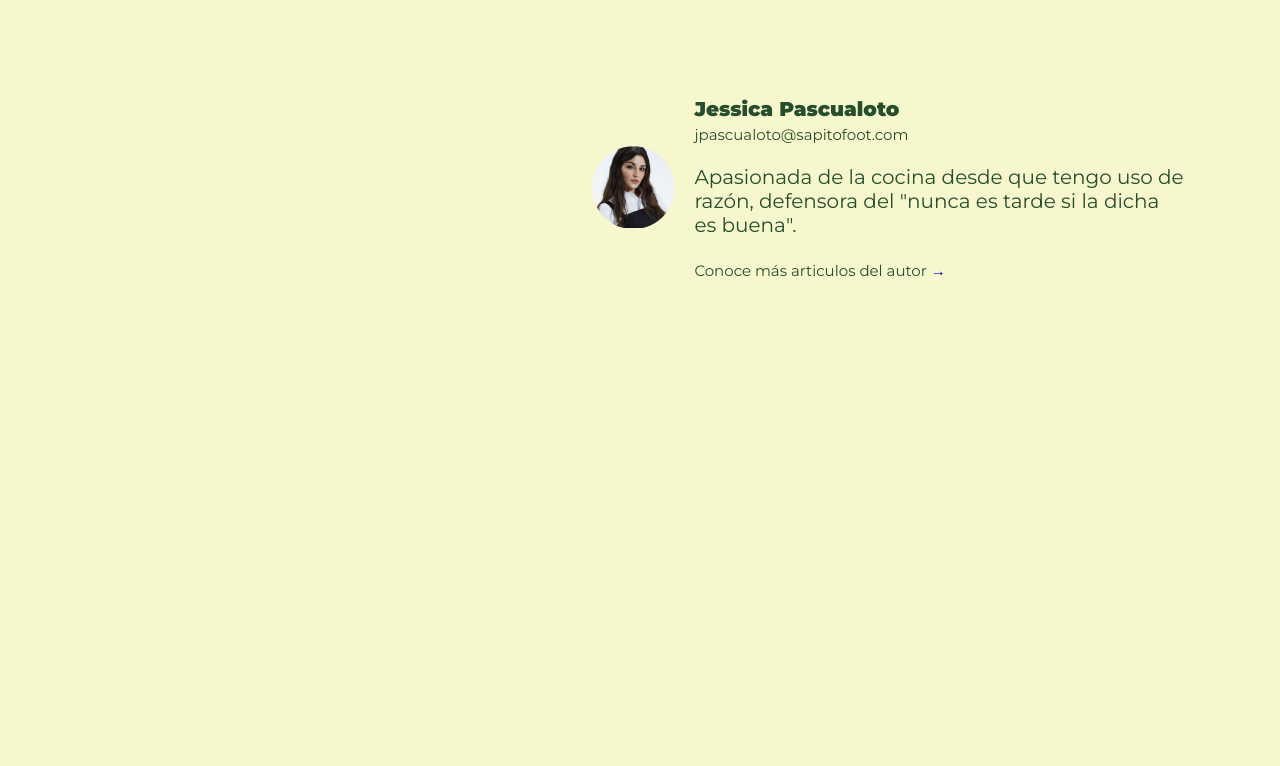
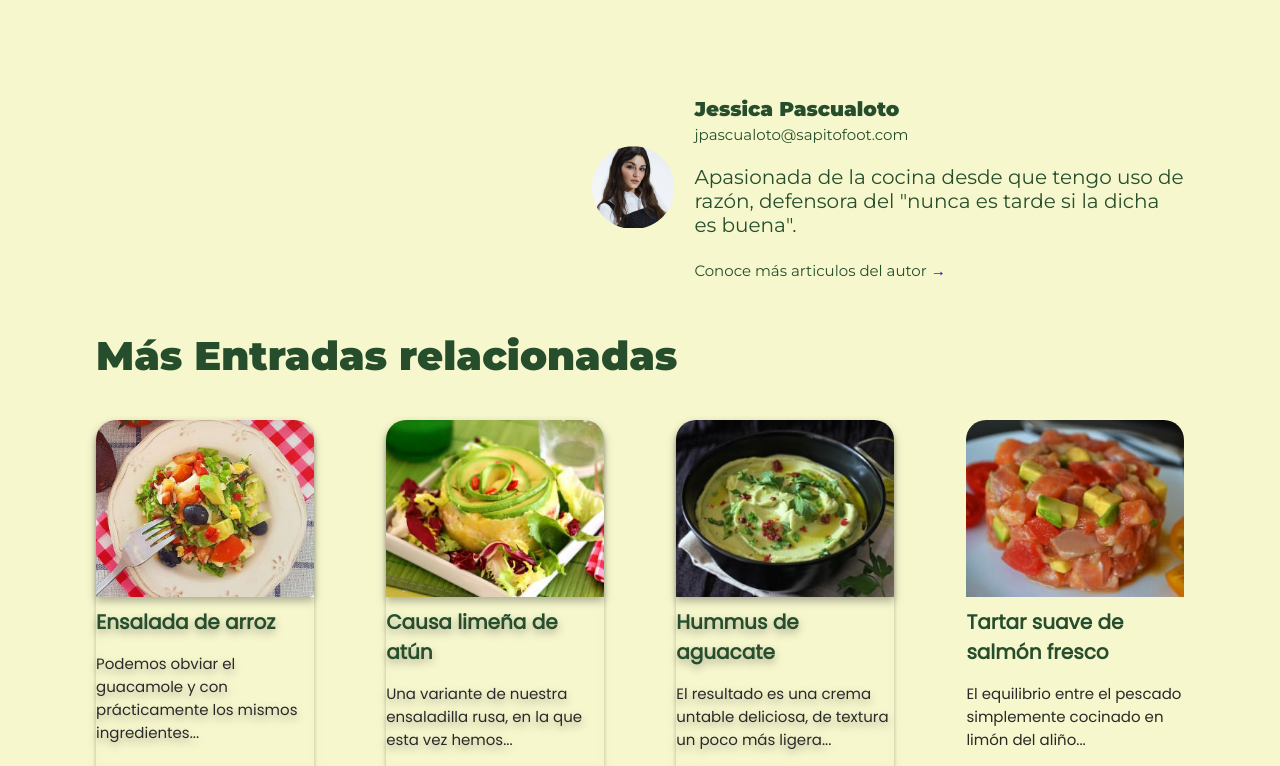
Before and after one commit to Kajoha/sapito-food, a website: page index.html in a window 1280 px wide. Shown: the part 2031-2797 px from the top of the page. Before the commit the page ends 2362 px from the top, so only its background shows below. Drawn offline with Linux system fonts and the light colour scheme.

Commit message:
added entries

```diff
--- a/index.html
+++ b/index.html
@@ -50,7 +50,7 @@
       </p>
     </div>
 
-    <div class="ads-cupon">
+    <div class="ads-cupon shadow ">
       <p>Compra en línea los
         mejores platillos en oferta, con hasta un 50% de descuento</p>
       <img src="img/ad-discuont-1.png" alt="ensalada de tomates sherrys de la casa">
@@ -120,6 +120,54 @@
         <span>Conoce más articulos del autor <a href="#">&#8594</a></span>
       </div>
     </div>
+
+    <div class="entries">
+      <h1 class="entries__title">Más Entradas relacionadas</h1>
+
+      <div class="entries__items">
+        <div class="entries__items--recipe shadow ">
+          <img sizes="(max-width: 300px) 100vw, 300px" srcset="
+          img/arroz-cocinillas_zrnaoe_c_scale,w_100.jpg 100w,
+          img/arroz-cocinillas_zrnaoe_c_scale,w_300.jpg 300w" src="img/arroz-cocinillas_zrnaoe_c_scale,w_100.jpg"
+            alt="">
+          <div>
+            <h5>Ensalada de arroz</h5>
+            <p>Podemos obviar el guacamole y con prácticamente los mismos ingredientes...</p>
+          </div>
+        </div>
+        <div class="entries__items--recipe shadow ">
+          <img sizes="(max-width: 300px) 100vw, 300px" srcset="
+            img/atun-cocinillas_zjlhef_c_scale,w_100.jpg 100w,
+            img/atun-cocinillas_zjlhef_c_scale,w_300.jpg 300w" src="img/atun-cocinillas_zjlhef_c_scale,w_100.jpg"
+            alt="">
+          <div>
+            <h5>Causa limeña de atún</h5>
+            <p>Una variante de nuestra ensaladilla rusa, en la que esta vez hemos...</p>
+          </div>
+        </div>
+        <div class="entries__items--recipe shadow ">
+          <img sizes="(max-width: 300px) 100vw, 300px" srcset="
+            img/hummus-cocinillas_ht0tex_c_scale,w_100.jpg 100w,
+            img/hummus-cocinillas_ht0tex_c_scale,w_300.jpg 300w" src="img/hummus-cocinillas_ht0tex_c_scale,w_100.jpg"
+            alt="">
+          <div>
+            <h5>Hummus de aguacate</h5>
+            <p>El resultado es una crema untable deliciosa, de textura un poco más ligera...</p>
+          </div>
+        </div>
+        <div class="entries__items--recipe">
+          <img sizes="(max-width: 300px) 100vw, 300px" srcset="
+            img/salmon-cocinillas_zngidh_c_scale,w_100.jpg 100w,
+            img/salmon-cocinillas_zngidh_c_scale,w_300.jpg 300w" src="img/salmon-cocinillas_zngidh_c_scale,w_100.jpg"
+            alt="">
+          <div>
+            <h5>Tartar suave de salmón fresco</h5>
+            <p>El equilibrio entre el pescado simplemente cocinado en limón del aliño...</p>
+          </div>
+        </div>
+
+      </div>
+    </div>
   </div>
   <script src="js/script.js"></script>
 </body>
--- /dev/null
+++ b/sass/components/_entries.scss
@@ -0,0 +1,56 @@
+.entries__title {
+  font-family: $typo-title;
+  font-size: $typo-x;
+  color: $primary-green;
+  margin-bottom: 4rem;
+  @media (min-width: 60rem) {
+    font-size: 4rem;
+  }
+}
+
+.entries__items {
+  display: flex;
+  flex-direction: column;
+  flex-wrap: wrap;
+  gap: 2rem;
+  justify-content: space-between;
+
+  @media (min-width: 60rem) {
+    flex-direction: row;
+  }
+}
+
+.entries__items--recipe {
+  display: flex;
+  flex-direction: row;
+  align-items: center;
+  border-radius: 2rem 0 0 2rem;
+  gap: 1rem;
+  @media (min-width: 60rem) {
+    border-radius: 2rem 2rem 0 0;
+    flex-direction: column;
+    width: 20%;
+  }
+
+  h5 {
+    font-size: $typo-m;
+    color: $primary-green;
+    margin: 0;
+  }
+
+  p {
+    font-size: $typo-s;
+    color: $black;
+  }
+
+  img {
+    width: 50%;
+    height: 50%;
+    border-radius: 2rem 0 0 2rem;
+    @media (min-width: 60rem) {
+      border-radius: 2rem 2rem 0 0;
+      width: 100%;
+      height: auto;
+    }
+  }
+}
--- a/sass/components/_recipe.scss
+++ b/sass/components/_recipe.scss
@@ -96,5 +96,4 @@
   @media (min-width: 60rem) {
     font-size: 4rem;
   }
-
 }
--- a/sass/settings/_globals.scss
+++ b/sass/settings/_globals.scss
@@ -16,3 +16,8 @@ a {
 .banner {
   width: 100%;
 }
+
+.shadow {
+  box-shadow: 0px 4px 4px rgba(0, 0, 0, 0.25);
+  filter: drop-shadow(0px 4px 4px rgba(0, 0, 0, 0.3));
+}
--- a/sass/styles.scss
+++ b/sass/styles.scss
@@ -4,3 +4,4 @@
 @import 'components/ads';
 @import 'components/header';
 @import 'components/recipe';
+@import 'components/entries';
```
Also changed, not shown: img/arroz-cocinillas_zrnaoe_c_scale,w_100.jpg (added), img/arroz-cocinillas_zrnaoe_c_scale,w_300.jpg (added), img/atun-cocinillas_zjlhef_c_scale,w_100.jpg (added), img/atun-cocinillas_zjlhef_c_scale,w_300.jpg (added), img/hummus-cocinillas_ht0tex_c_scale,w_100.jpg (added), img/hummus-cocinillas_ht0tex_c_scale,w_300.jpg (added), img/salmon-cocinillas_zngidh_c_scale,w_100.jpg (added), img/salmon-cocinillas_zngidh_c_scale,w_300.jpg (added), public/css/styles.css.
